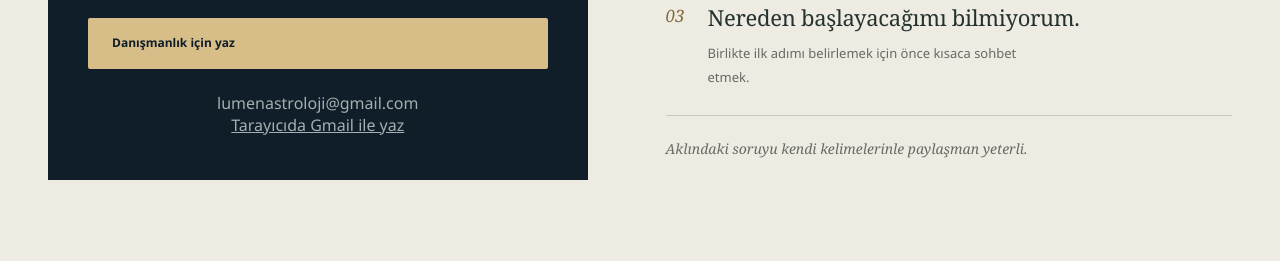
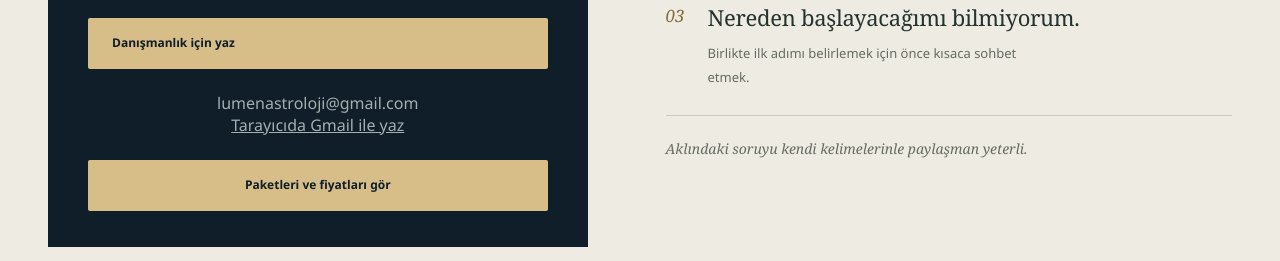
Before and after one commit to pozec/lumen-astroloji, a plain HTML site: page index.html in a window 1280 px wide. Shown: the part 2204-2465 px from the top of the page. Drawn offline with Linux system fonts and the light colour scheme.

Commit message:
Add Shopier packages link to consultation card

```diff
--- a/index.html
+++ b/index.html
@@ -1307,6 +1307,10 @@
               lumenastroloji@gmail.com<br>
               <u>Tarayıcıda Gmail ile yaz</u>
             </a>
+
+            <a class="button button-gold" style="justify-content:center; margin-top:16px" href="https://www.shopier.com/s/store/lumen_astroloji">
+              Paketleri ve fiyatları gör
+            </a>
           </article>
 
           <div class="question-list">
```
